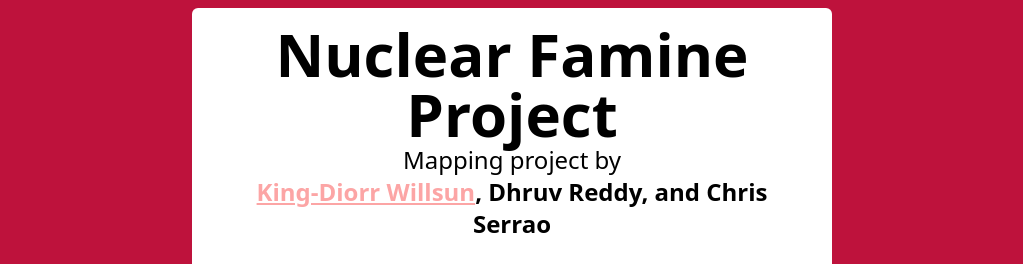
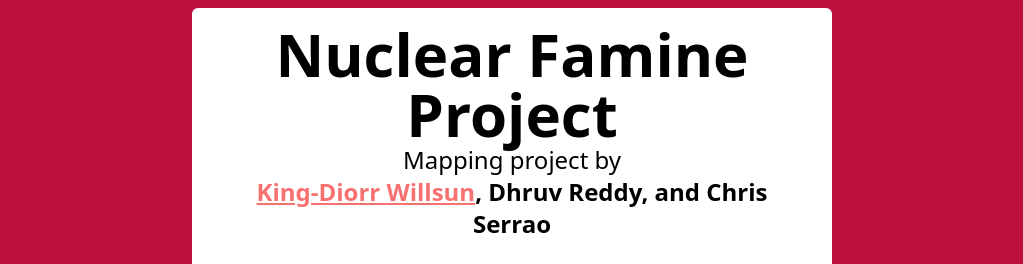
Before and after one commit to KDW1/NuclearMapping, a Next.js app: page / in a window 1280 px wide. Shown: the top 264 px of the page, without its empty margins (128-1151 px from the left). Built offline with nearby package versions, Linux system fonts and the light colour scheme.

Commit message:
Smaller changes

```diff
--- a/pages/index.js
+++ b/pages/index.js
@@ -19,7 +19,7 @@ export default function Home() {
         <div className="text-center pb-4">
             <p className="text-2xl text-center inline">Mapping project by </p>
             <p className="font-bold text-2xl space-x-2">
-            <Link className="font-bold text-red-300 underline hover:text-red-500 transition-all duration-300" href="https://kingcode.dev">King-Diorr Willsun</Link>, Dhruv Reddy, and Chris Serrao
+            <Link className="font-bold text-red-400 underline hover:text-red-500 transition-all duration-300" href="https://kingcode.dev">King-Diorr Willsun</Link>, Dhruv Reddy, and Chris Serrao
             </p>
         </div>
     </div>
```
